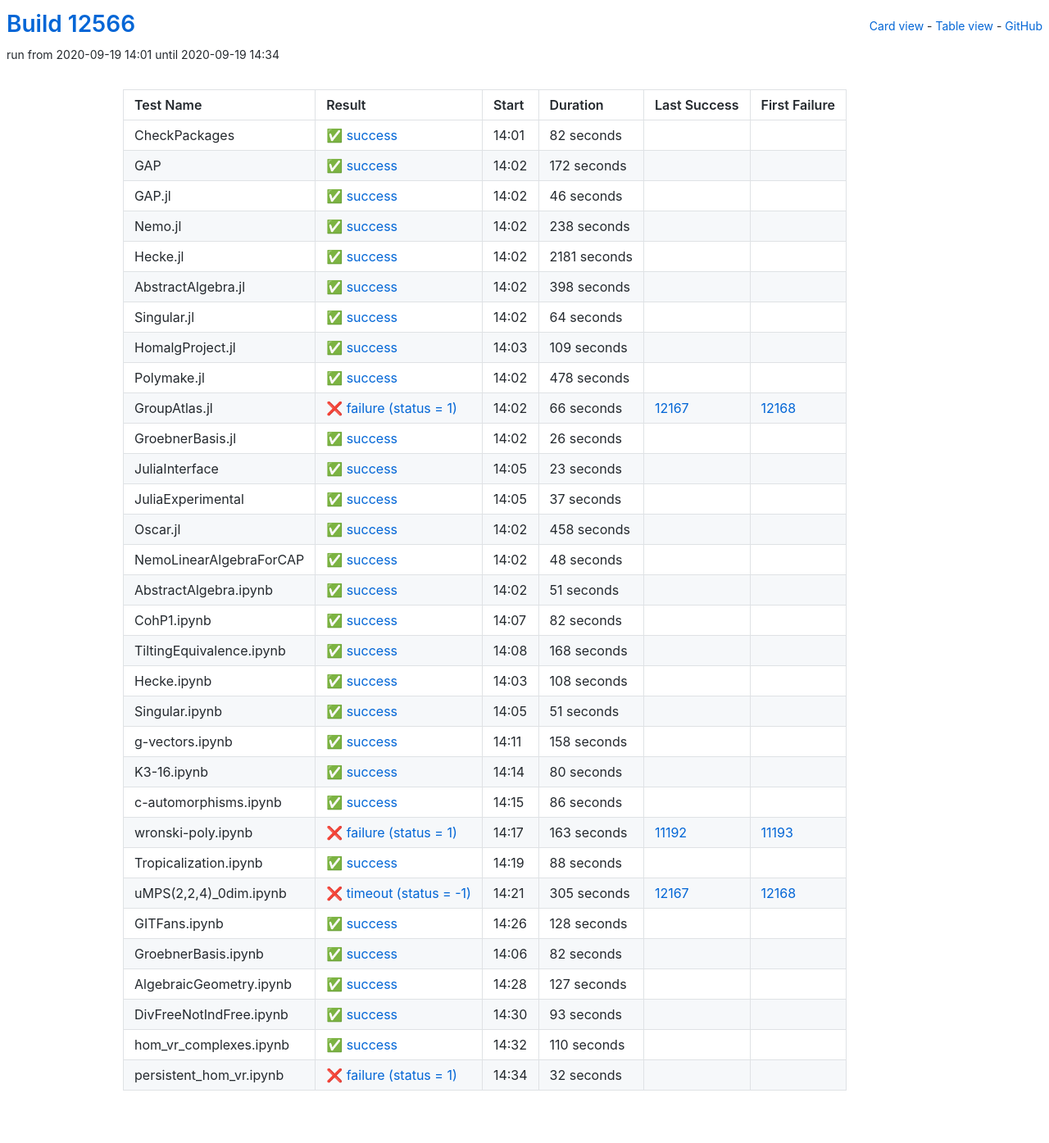
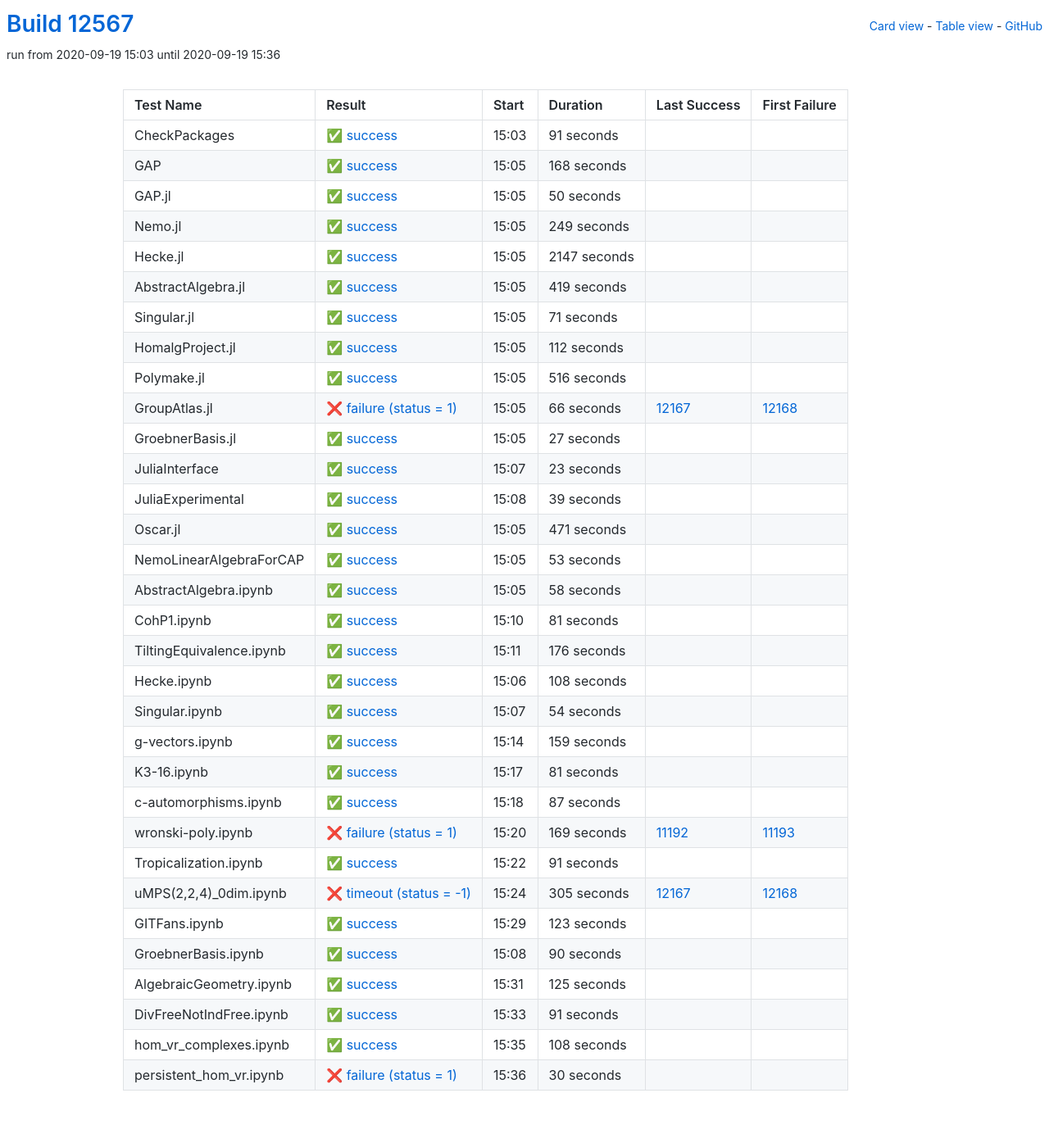
Before and after one commit to oscar-system/oscar-ci-status, a Jekyll site: the page built from table.html, in a window 1280 px wide. Shown: the whole page at 82% size. Built offline with Jekyll 4.4.1, drawn with Linux system fonts in a browser that asks for light colours.

Commit message:
Build #12567

```diff
--- a/_data/ci.yml
+++ b/_data/ci.yml
@@ -1,6 +1,6 @@
 ---
-build: 12566
-build_url: https://oscarci.mathematik.uni-kl.de/job/oscar/12566/
+build: 12567
+build_url: https://oscarci.mathematik.uni-kl.de/job/oscar/12567/
 job: oscar
 organization: oscar-system
 repo: oscar-ci-status
@@ -8,116 +8,116 @@ repourl: https://github.com/oscar-system/oscar-ci-status
 tests:
 - name: CheckPackages
   id: checkpackages
-  log: https://oscarci.mathematik.uni-kl.de/job/oscar/12566/artifact/logs/build-12566/CheckPackages.log
-  start: 2020-09-19 14:01
+  log: https://oscarci.mathematik.uni-kl.de/job/oscar/12567/artifact/logs/build-12567/CheckPackages.log
+  start: 2020-09-19 15:03
   success: true
   exitcode: 0
   status: success
-  duration: 82
+  duration: 91
   last_success: false
   last_success_url:
   first_failure: false
   first_failure_url:
 - name: GAP
   id: gap
-  log: https://oscarci.mathematik.uni-kl.de/job/oscar/12566/artifact/logs/build-12566/GAP.log
-  start: 2020-09-19 14:02
+  log: https://oscarci.mathematik.uni-kl.de/job/oscar/12567/artifact/logs/build-12567/GAP.log
+  start: 2020-09-19 15:05
   success: true
   exitcode: 0
   status: success
-  duration: 172
+  duration: 168
   last_success: false
   last_success_url:
   first_failure: false
   first_failure_url:
 - name: GAP.jl
   id: gap-jl
-  log: https://oscarci.mathematik.uni-kl.de/job/oscar/12566/artifact/logs/build-12566/GAP.jl.log
-  start: 2020-09-19 14:02
+  log: https://oscarci.mathematik.uni-kl.de/job/oscar/12567/artifact/logs/build-12567/GAP.jl.log
+  start: 2020-09-19 15:05
   success: true
   exitcode: 0
   status: success
-  duration: 46
+  duration: 50
   last_success: false
   last_success_url:
   first_failure: false
   first_failure_url:
 - name: Nemo.jl
   id: nemo-jl
-  log: https://oscarci.mathematik.uni-kl.de/job/oscar/12566/artifact/logs/build-12566/Nemo.jl.log
-  start: 2020-09-19 14:02
+  log: https://oscarci.mathematik.uni-kl.de/job/oscar/12567/artifact/logs/build-12567/Nemo.jl.log
+  start: 2020-09-19 15:05
   success: true
   exitcode: 0
   status: success
-  duration: 238
+  duration: 249
   last_success: false
   last_success_url:
   first_failure: false
   first_failure_url:
 - name: Hecke.jl
   id: hecke-jl
-  log: https://oscarci.mathematik.uni-kl.de/job/oscar/12566/artifact/logs/build-12566/Hecke.jl.log
-  start: 2020-09-19 14:02
+  log: https://oscarci.mathematik.uni-kl.de/job/oscar/12567/artifact/logs/build-12567/Hecke.jl.log
+  start: 2020-09-19 15:05
   success: true
   exitcode: 0
   status: success
-  duration: 2181
+  duration: 2147
   last_success: false
   last_success_url:
   first_failure: false
   first_failure_url:
 - name: AbstractAlgebra.jl
   id: abstractalgebra-jl
-  log: https://oscarci.mathematik.uni-kl.de/job/oscar/12566/artifact/logs/build-12566/AbstractAlgebra.jl.log
-  start: 2020-09-19 14:02
+  log: https://oscarci.mathematik.uni-kl.de/job/oscar/12567/artifact/logs/build-12567/AbstractAlgebra.jl.log
+  start: 2020-09-19 15:05
   success: true
   exitcode: 0
   status: success
-  duration: 398
+  duration: 419
   last_success: false
   last_success_url:
   first_failure: false
   first_failure_url:
 - name: Singular.jl
   id: singular-jl
-  log: https://oscarci.mathematik.uni-kl.de/job/oscar/12566/artifact/logs/build-12566/Singular.jl.log
-  start: 2020-09-19 14:02
+  log: https://oscarci.mathematik.uni-kl.de/job/oscar/12567/artifact/logs/build-12567/Singular.jl.log
+  start: 2020-09-19 15:05
   success: true
   exitcode: 0
   status: success
-  duration: 64
+  duration: 71
   last_success: false
   last_success_url:
   first_failure: false
   first_failure_url:
 - name: HomalgProject.jl
   id: homalgproject-jl
-  log: https://oscarci.mathematik.uni-kl.de/job/oscar/12566/artifact/logs/build-12566/HomalgProject.jl.log
-  start: 2020-09-19 14:03
+  log: https://oscarci.mathematik.uni-kl.de/job/oscar/12567/artifact/logs/build-12567/HomalgProject.jl.log
+  start: 2020-09-19 15:05
   success: true
   exitcode: 0
   status: success
-  duration: 109
+  duration: 112
   last_success: false
   last_success_url:
   first_failure: false
   first_failure_url:
 - name: Polymake.jl
   id: polymake-jl
-  log: https://oscarci.mathematik.uni-kl.de/job/oscar/12566/artifact/logs/build-12566/Polymake.jl.log
-  start: 2020-09-19 14:02
+  log: https://oscarci.mathematik.uni-kl.de/job/oscar/12567/artifact/logs/build-12567/Polymake.jl.log
+  start: 2020-09-19 15:05
   success: true
   exitcode: 0
   status: success
-  duration: 478
+  duration: 516
   last_success: false
   last_success_url:
   first_failure: false
   first_failure_url:
 - name: GroupAtlas.jl
   id: groupatlas-jl
-  log: https://oscarci.mathematik.uni-kl.de/job/oscar/12566/artifact/logs/build-12566/GroupAtlas.jl.log
-  start: 2020-09-19 14:02
+  log: https://oscarci.mathematik.uni-kl.de/job/oscar/12567/artifact/logs/build-12567/GroupAtlas.jl.log
+  start: 2020-09-19 15:05
   success: false
   exitcode: 1
   status: failure
@@ -128,20 +128,20 @@ tests:
   first_failure_url: https://oscarci.mathematik.uni-kl.de/job/oscar/12168/
 - name: GroebnerBasis.jl
   id: groebnerbasis-jl
-  log: https://oscarci.mathematik.uni-kl.de/job/oscar/12566/artifact/logs/build-12566/GroebnerBasis.jl.log
-  start: 2020-09-19 14:02
+  log: https://oscarci.mathematik.uni-kl.de/job/oscar/12567/artifact/logs/build-12567/GroebnerBasis.jl.log
+  start: 2020-09-19 15:05
   success: true
   exitcode: 0
   status: success
-  duration: 26
+  duration: 27
   last_success: false
   last_success_url:
   first_failure: false
   first_failure_url:
 - name: JuliaInterface
   id: juliainterface
-  log: https://oscarci.mathematik.uni-kl.de/job/oscar/12566/artifact/logs/build-12566/JuliaInterface.log
-  start: 2020-09-19 14:05
+  log: https://oscarci.mathematik.uni-kl.de/job/oscar/12567/artifact/logs/build-12567/JuliaInterface.log
+  start: 2020-09-19 15:07
   success: true
   exitcode: 0
   status: success
@@ -152,80 +152,80 @@ tests:
   first_failure_url:
 - name: JuliaExperimental
   id: juliaexperimental
-  log: https://oscarci.mathematik.uni-kl.de/job/oscar/12566/artifact/logs/build-12566/JuliaExperimental.log
-  start: 2020-09-19 14:05
+  log: https://oscarci.mathematik.uni-kl.de/job/oscar/12567/artifact/logs/build-12567/JuliaExperimental.log
+  start: 2020-09-19 15:08
   success: true
   exitcode: 0
   status: success
-  duration: 37
+  duration: 39
   last_success: false
   last_success_url:
   first_failure: false
   first_failure_url:
 - name: Oscar.jl
   id: oscar-jl
-  log: https://oscarci.mathematik.uni-kl.de/job/oscar/12566/artifact/logs/build-12566/Oscar.jl.log
-  start: 2020-09-19 14:02
+  log: https://oscarci.mathematik.uni-kl.de/job/oscar/12567/artifact/logs/build-12567/Oscar.jl.log
+  start: 2020-09-19 15:05
   success: true
   exitcode: 0
   status: success
-  duration: 458
+  duration: 471
   last_success: false
   last_success_url:
   first_failure: false
   first_failure_url:
 - name: NemoLinearAlgebraForCAP
   id: nemolinearalgebraforcap
-  log: https://oscarci.mathematik.uni-kl.de/job/oscar/12566/artifact/logs/build-12566/NemoLinearAlgebraForCAP.log
-  start: 2020-09-19 14:02
+  log: https://oscarci.mathematik.uni-kl.de/job/oscar/12567/artifact/logs/build-12567/NemoLinearAlgebraForCAP.log
+  start: 2020-09-19 15:05
   success: true
   exitcode: 0
   status: success
-  duration: 48
+  duration: 53
   last_success: false
   last_success_url:
   first_failure: false
   first_failure_url:
 - name: AbstractAlgebra.ipynb
   id: abstractalgebra-ipynb
-  log: https://oscarci.mathematik.uni-kl.de/job/oscar/12566/artifact/logs/build-12566/AbstractAlgebra.ipynb.log
-  start: 2020-09-19 14:02
+  log: https://oscarci.mathematik.uni-kl.de/job/oscar/12567/artifact/logs/build-12567/AbstractAlgebra.ipynb.log
+  start: 2020-09-19 15:05
   success: true
   exitcode: 0
   status: success
-  duration: 51
+  duration: 58
   last_success: false
   last_success_url:
   first_failure: false
   first_failure_url:
 - name: CohP1.ipynb
   id: cohp1-ipynb
-  log: https://oscarci.mathematik.uni-kl.de/job/oscar/12566/artifact/logs/build-12566/CohP1.ipynb.log
-  start: 2020-09-19 14:07
+  log: https://oscarci.mathematik.uni-kl.de/job/oscar/12567/artifact/logs/build-12567/CohP1.ipynb.log
+  start: 2020-09-19 15:10
   success: true
   exitcode: 0
   status: success
-  duration: 82
+  duration: 81
   last_success: false
   last_success_url:
   first_failure: false
   first_failure_url:
 - name: TiltingEquivalence.ipynb
   id: tiltingequivalence-ipynb
-  log: https://oscarci.mathematik.uni-kl.de/job/oscar/12566/artifact/logs/build-12566/TiltingEquivalence.ipynb.log
-  start: 2020-09-19 14:08
+  log: https://oscarci.mathematik.uni-kl.de/job/oscar/12567/artifact/logs/build-12567/TiltingEquivalence.ipynb.log
+  start: 2020-09-19 15:11
   success: true
   exitcode: 0
   status: success
-  duration: 168
+  duration: 176
   last_success: false
   last_success_url:
   first_failure: false
   first_failure_url:
 - name: Hecke.ipynb
   id: hecke-ipynb
-  log: https://oscarci.mathematik.uni-kl.de/job/oscar/12566/artifact/logs/build-12566/Hecke.ipynb.log
-  start: 2020-09-19 14:03
+  log: https://oscarci.mathematik.uni-kl.de/job/oscar/12567/artifact/logs/build-12567/Hecke.ipynb.log
+  start: 2020-09-19 15:06
   success: true
   exitcode: 0
   status: success
@@ -236,80 +236,80 @@ tests:
   first_failure_url:
 - name: Singular.ipynb
   id: singular-ipynb
-  log: https://oscarci.mathematik.uni-kl.de/job/oscar/12566/artifact/logs/build-12566/Singular.ipynb.log
-  start: 2020-09-19 14:05
+  log: https://oscarci.mathematik.uni-kl.de/job/oscar/12567/artifact/logs/build-12567/Singular.ipynb.log
+  start: 2020-09-19 15:07
   success: true
   exitcode: 0
   status: success
-  duration: 51
+  duration: 54
   last_success: false
   last_success_url:
   first_failure: false
   first_failure_url:
 - name: g-vectors.ipynb
   id: g-vectors-ipynb
-  log: https://oscarci.mathematik.uni-kl.de/job/oscar/12566/artifact/logs/build-12566/g-vectors.ipynb.log
-  start: 2020-09-19 14:11
+  log: https://oscarci.mathematik.uni-kl.de/job/oscar/12567/artifact/logs/build-12567/g-vectors.ipynb.log
+  start: 2020-09-19 15:14
   success: true
   exitcode: 0
   status: success
-  duration: 158
+  duration: 159
   last_success: false
   last_success_url:
   first_failure: false
   first_failure_url:
 - name: K3-16.ipynb
   id: k3-16-ipynb
-  log: https://oscarci.mathematik.uni-kl.de/job/oscar/12566/artifact/logs/build-12566/K3-16.ipynb.log
-  start: 2020-09-19 14:14
+  log: https://oscarci.mathematik.uni-kl.de/job/oscar/12567/artifact/logs/build-12567/K3-16.ipynb.log
+  start: 2020-09-19 15:17
   success: true
   exitcode: 0
   status: success
-  duration: 80
+  duration: 81
   last_success: false
   last_success_url:
   first_failure: false
   first_failure_url:
 - name: c-automorphisms.ipynb
   id: c-automorphisms-ipynb
-  log: https://oscarci.mathematik.uni-kl.de/job/oscar/12566/artifact/logs/build-12566/c-automorphisms.ipynb.log
-  start: 2020-09-19 14:15
+  log: https://oscarci.mathematik.uni-kl.de/job/oscar/12567/artifact/logs/build-12567/c-automorphisms.ipynb.log
+  start: 2020-09-19 15:18
   success: true
   exitcode: 0
   status: success
-  duration: 86
+  duration: 87
   last_success: false
   last_success_url:
   first_failure: false
   first_failure_url:
 - name: wronski-poly.ipynb
   id: wronski-poly-ipynb
-  log: https://oscarci.mathematik.uni-kl.de/job/oscar/12566/artifact/logs/build-12566/wronski-poly.ipynb.log
-  start: 2020-09-19 14:17
+  log: https://oscarci.mathematik.uni-kl.de/job/oscar/12567/artifact/logs/build-12567/wronski-poly.ipynb.log
+  start: 2020-09-19 15:20
   success: false
   exitcode: 1
   status: failure
-  duration: 163
+  duration: 169
   last_success: 11192
   last_success_url: https://oscarci.mathematik.uni-kl.de/job/oscar/11192/
   first_failure: 11193
   first_failure_url: https://oscarci.mathematik.uni-kl.de/job/oscar/11193/
 - name: Tropicalization.ipynb
   id: tropicalization-ipynb
-  log: https://oscarci.mathematik.uni-kl.de/job/oscar/12566/artifact/logs/build-12566/Tropicalization.ipynb.log
-  start: 2020-09-19 14:19
+  log: https://oscarci.mathematik.uni-kl.de/job/oscar/12567/artifact/logs/build-12567/Tropicalization.ipynb.log
+  start: 2020-09-19 15:22
   success: true
   exitcode: 0
   status: success
-  duration: 88
+  duration: 91
   last_success: false
   last_success_url:
   first_failure: false
   first_failure_url:
 - name: uMPS(2,2,4)_0dim.ipynb
   id: umps-2-2-4-0dim-ipynb
-  log: https://oscarci.mathematik.uni-kl.de/job/oscar/12566/artifact/logs/build-12566/uMPS-2-2-4-_0dim.ipynb.log
-  start: 2020-09-19 14:21
+  log: https://oscarci.mathematik.uni-kl.de/job/oscar/12567/artifact/logs/build-12567/uMPS-2-2-4-_0dim.ipynb.log
+  start: 2020-09-19 15:24
   success: false
   exitcode: -1
   status: timeout
@@ -320,72 +320,72 @@ tests:
   first_failure_url: https://oscarci.mathematik.uni-kl.de/job/oscar/12168/
 - name: GITFans.ipynb
   id: gitfans-ipynb
-  log: https://oscarci.mathematik.uni-kl.de/job/oscar/12566/artifact/logs/build-12566/GITFans.ipynb.log
-  start: 2020-09-19 14:26
+  log: https://oscarci.mathematik.uni-kl.de/job/oscar/12567/artifact/logs/build-12567/GITFans.ipynb.log
+  start: 2020-09-19 15:29
   success: true
   exitcode: 0
   status: success
-  duration: 128
+  duration: 123
   last_success: false
   last_success_url:
   first_failure: false
   first_failure_url:
 - name: GroebnerBasis.ipynb
   id: groebnerbasis-ipynb
-  log: https://oscarci.mathematik.uni-kl.de/job/oscar/12566/artifact/logs/build-12566/GroebnerBasis.ipynb.log
-  start: 2020-09-19 14:06
+  log: https://oscarci.mathematik.uni-kl.de/job/oscar/12567/artifact/logs/build-12567/GroebnerBasis.ipynb.log
+  start: 2020-09-19 15:08
   success: true
   exitcode: 0
   status: success
-  duration: 82
+  duration: 90
   last_success: false
   last_success_url:
   first_failure: false
   first_failure_url:
 - name: AlgebraicGeometry.ipynb
   id: algebraicgeometry-ipynb
-  log: https://oscarci.mathematik.uni-kl.de/job/oscar/12566/artifact/logs/build-12566/AlgebraicGeometry.ipynb.log
-  start: 2020-09-19 14:28
+  log: https://oscarci.mathematik.uni-kl.de/job/oscar/12567/artifact/logs/build-12567/AlgebraicGeometry.ipynb.log
+  start: 2020-09-19 15:31
   success: true
   exitcode: 0
   status: success
-  duration: 127
+  duration: 125
   last_success: false
   last_success_url:
   first_failure: false
   first_failure_url:
 - name: DivFreeNotIndFree.ipynb
   id: divfreenotindfree-ipynb
-  log: https://oscarci.mathematik.uni-kl.de/job/oscar/12566/artifact/logs/build-12566/DivFreeNotIndFree.ipynb.log
-  start: 2020-09-19 14:30
+  log: https://oscarci.mathematik.uni-kl.de/job/oscar/12567/artifact/logs/build-12567/DivFreeNotIndFree.ipynb.log
+  start: 2020-09-19 15:33
   success: true
   exitcode: 0
   status: success
-  duration: 93
+  duration: 91
   last_success: false
   last_success_url:
   first_failure: false
   first_failure_url:
 - name: hom_vr_complexes.ipynb
   id: hom-vr-complexes-ipynb
-  log: https://oscarci.mathematik.uni-kl.de/job/oscar/12566/artifact/logs/build-12566/hom_vr_complexes.ipynb.log
-  start: 2020-09-19 14:32
+  log: https://oscarci.mathematik.uni-kl.de/job/oscar/12567/artifact/logs/build-12567/hom_vr_complexes.ipynb.log
+  start: 2020-09-19 15:35
   success: true
   exitcode: 0
   status: success
-  duration: 110
+  duration: 108
   last_success: false
   last_success_url:
   first_failure: false
   first_failure_url:
 - name: persistent_hom_vr.ipynb
   id: persistent-hom-vr-ipynb
-  log: https://oscarci.mathematik.uni-kl.de/job/oscar/12566/artifact/logs/build-12566/persistent_hom_vr.ipynb.log
-  start: 2020-09-19 14:34
+  log: https://oscarci.mathematik.uni-kl.de/job/oscar/12567/artifact/logs/build-12567/persistent_hom_vr.ipynb.log
+  start: 2020-09-19 15:36
   success: false
   exitcode: 1
   status: failure
-  duration: 32
+  duration: 30
   last_success: false
   last_success_url:
   first_failure: false
```
Also changed, not shown: README.md.
